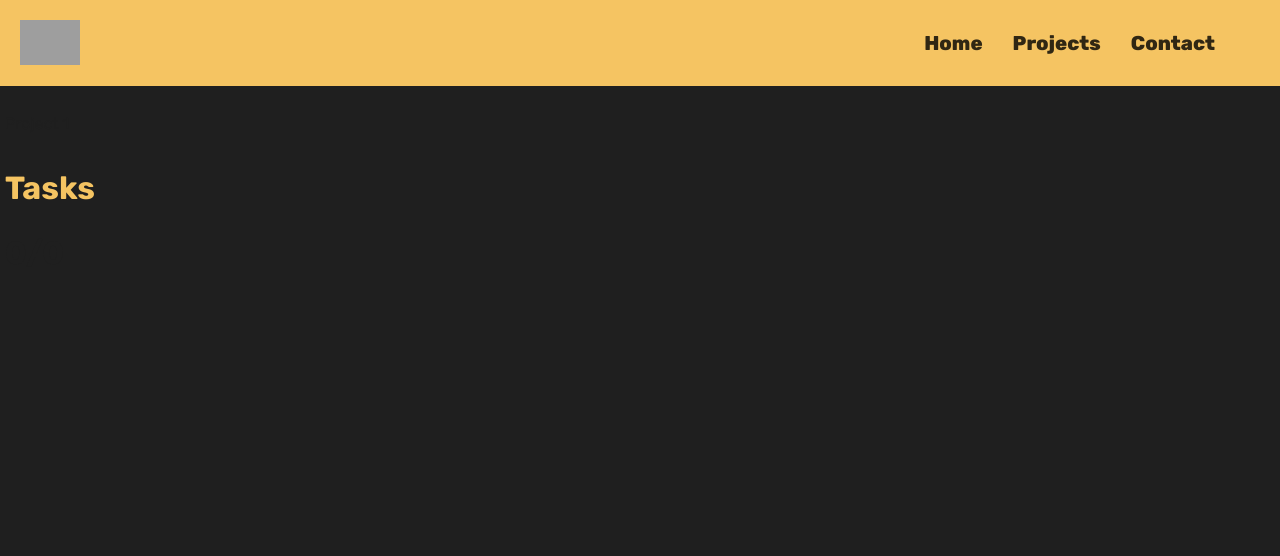
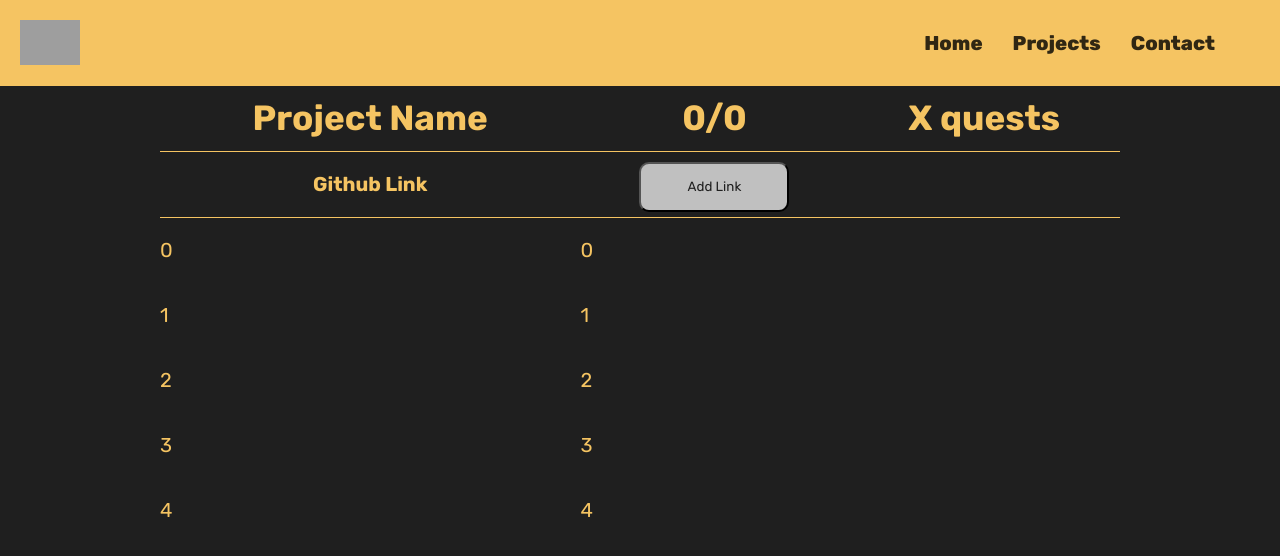
Before and after one commit to ParkAnthony13/tasks, a React (Create React App) app in the folder client/: page /project/1 in a window 1280 px wide. Shown: the top 556 px of the page. Built offline with nearby package versions, Linux system fonts and the light colour scheme; grey boxes are pictures that could not be loaded.

Commit message:
SingleProjectPage Layout v1

```diff
--- a/client/src/components/SingleProject.jsx
+++ b/client/src/components/SingleProject.jsx
@@ -3,8 +3,11 @@ import {navigate, Router, Link} from '@reach/router'
 import '../css/SingleProject.css';
 
 const SingleProject = props => {
-
-    const {id} =props
+    const [testList,setTestList] = useState([1,2,3,4,5]);
+    const [toggle,setToggle] = useState(true);
+    const [inputToggle,setInputToggle] = useState(true);
+    const [link,setLink] = useState("");
+    const {id} =props;
     const [task, setTask] = useState({
         taskName:'',
         taskDescription:'',
@@ -22,7 +25,7 @@ const SingleProject = props => {
             ...task,
             [e.target.name]:e.target.value
         })
-    }
+    };
     const addTaskHandler = e => {
         e.preventDefault();
         setTaskList([...taskList,task]);
@@ -35,32 +38,51 @@ const SingleProject = props => {
             taskPerson:'',
             isComplete: false,
         })
-    }
+    };
     const taskCompletedHandler = e => {
         e.preventDefault();
         // data base delete from task list, post to completed list
+    };
+    const linkHandler = e => {
+        setToggle(!toggle);
+    }
+    const inputToggleHandler = e => {
+        setInputToggle(!inputToggle);
     }
     return (
-        <div>
-            <div className="projectListContainer">
-                <div className="projectTitle">
-                    <ul className="TitleItem">
-                        <li>Project {id}</li>
-                        <li>
-                            <h1>Tasks</h1>
-                            <h1>{taskList.length}/{taskList.length}</h1>
-                        </li>
-                    </ul>
+        <div className="singleProjContainer">
+            <table className="taskListTable">
+                <thead>
+                    <tr>
+                        <th>Project Name</th>
+                        <th>{completedList.length}/{taskList.length}</th>
+                        <th>X quests</th>
+                    </tr>
+                </thead>
+                <tbody>
+                    <tr>
+                        <th>Github Link</th>
+                        <th>
+                            {inputToggle ? link
+                            : <form>
+                                <input type="text"/>
 
-                </div>
-                <div className="projectStatus">
+                            </form>
+                            }
+                            <span>
+                                <button onClick={linkHandler} className="gitLinkBtn">{link ? "Edit Link" : "Add Link"}</button>
+                            </span>
+                        </th>
+                    </tr>
+                    {testList.map((testItem,idx) => {
+                        return(<tr>
+                            <td>{idx}</td>
+                            <td>{idx}</td>
+                        </tr>)
+                    })}
 
-                </div>
-                <div className="projectTaskList">
-
-                </div>
-
-            </div>
+                </tbody>
+            </table>
         </div>
     )
 }
--- a/client/src/css/SingleProject.css
+++ b/client/src/css/SingleProject.css
@@ -0,0 +1,31 @@
+.singleProjContainer {
+    width: 1000px;
+    margin: auto;
+}
+
+.taskListTable {
+    width: 960px;
+    margin: auto;
+    color: #f5c462;
+    font-size: 20px;
+}
+thead tr {
+    font-size: 35px;
+    font-weight: 600;
+}
+
+table {
+    border-collapse: collapse;
+}
+
+tr:nth-child(1) {
+    border-bottom: 1px solid #f5c462;
+}
+
+.gitLinkBtn {
+    background-color: silver;
+    color: #1f1f1f;
+    height: 50px;
+    width: 150px;
+    border-radius: 10px;
+}
```
